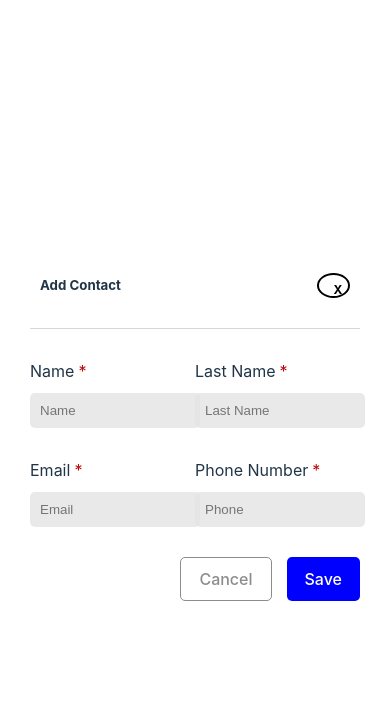
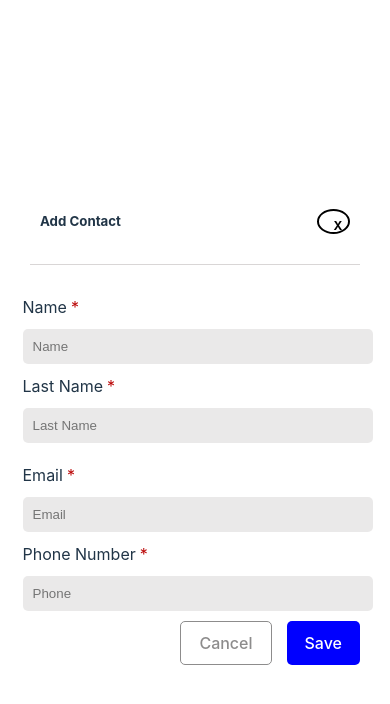
Before and after one commit to neda-vaheb/Neda-Vaheb-ConatctApp-React, a React (Vite) app: page / in a window 390 px wide. Both pictures are taken after typing "Sample" into the empty fields and a click on the button "Add Contact". Shown: the top 704 px of the page. Built offline with nearby package versions, Linux system fonts and the light colour scheme.

Commit message:
css related to media was added to all css

```diff
--- a/src/ContactList.module.css
+++ b/src/ContactList.module.css
@@ -79,3 +79,18 @@
   .contactItem input {
     width: auto;
   }
+  @media (max-width: 750px) {
+    .userEmail {
+      display: none !important;
+    }
+
+  }
+  @media (max-width: 580px) {
+    .contactItem .trash,
+    .contactItem .phone {
+      display: none !important;
+    }
+    .contactItem {
+      justify-content: flex-start;
+    }
+  }
--- a/src/Form.module.css
+++ b/src/Form.module.css
@@ -109,3 +109,25 @@
   .alert {
     color: rgb(248, 101, 101);
   }
+  @media (max-width: 750px) {
+    form {
+      width: 500px;
+    }
+  }
+  @media (max-width: 580px) {
+    form {
+      width: 350px;
+    }
+    .nameIdentity,
+    .personalInfo {
+      display: flex;
+      flex-direction: column;
+      justify-content: center;
+      align-items: center;
+      margin: 10px auto;
+    }
+    .nameIdentity > div label,
+    .personalInfo > div label {
+      margin-top: 10px;
+    }
+  }
```
